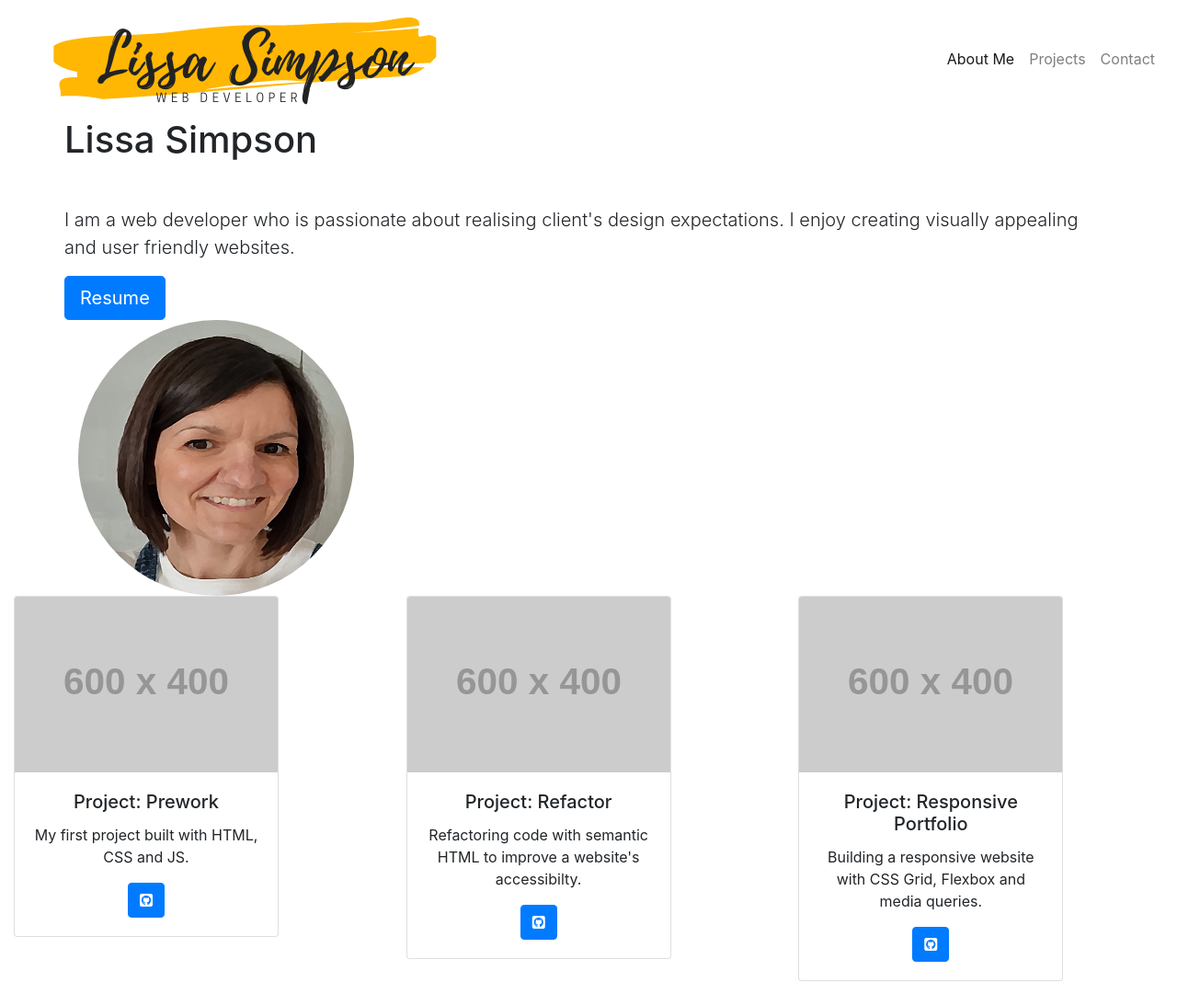
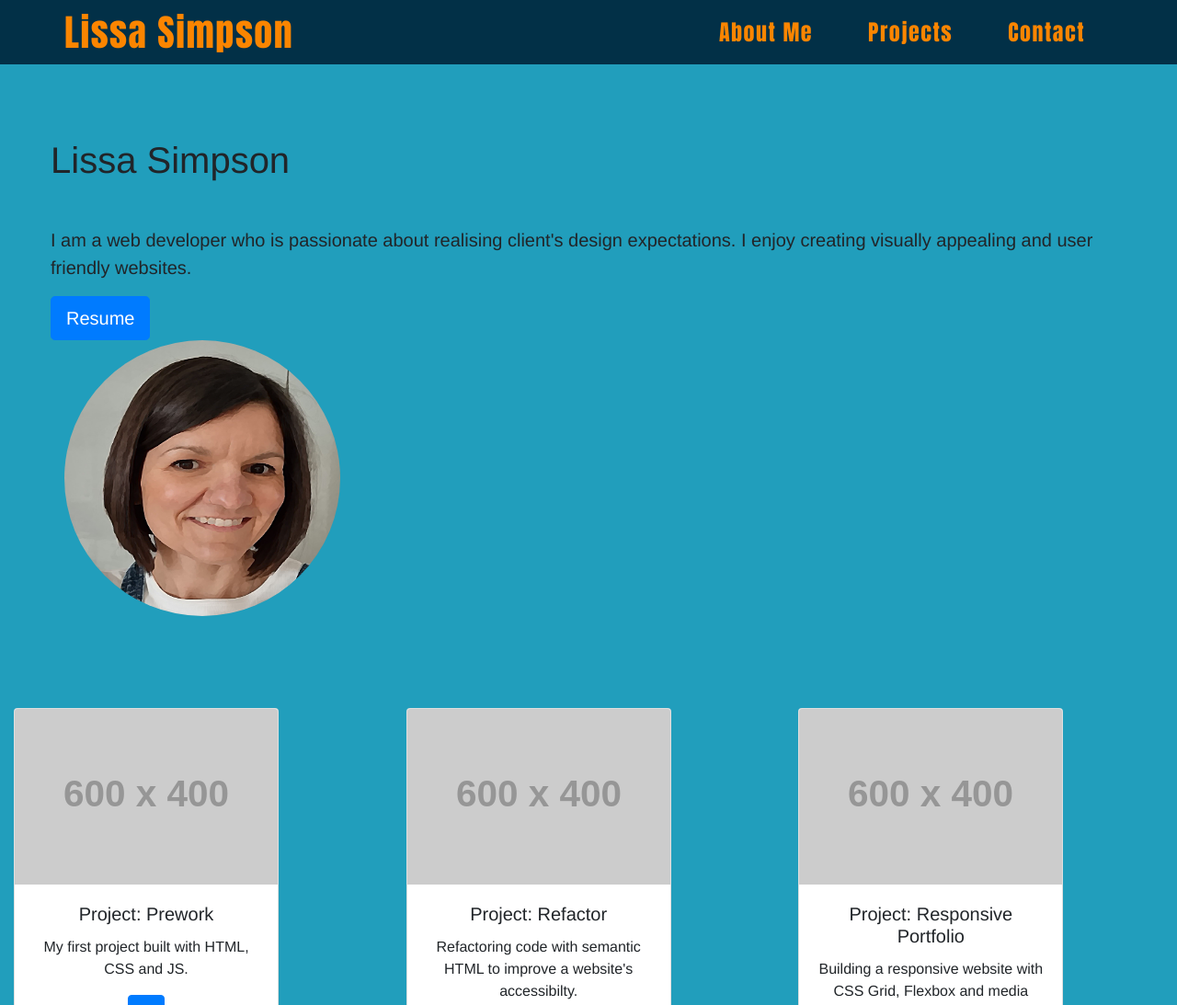
Before and after one commit to lissasimp/Bootstrap-Portfolio, a plain HTML site: page index.html in a window 1280 px wide. Shown: the top 1093 px of the page at 92% size. Before the commit the page ends 1067 px from the top, so only its background shows below. Drawn offline with nearby package versions, Linux system fonts and the light colour scheme; placeholder pictures from the web are drawn by us; a web font is replaced by a local one.

Commit message:
nav bar styled - colour, font, hover effects

```diff
--- a/CSS/style.css
+++ b/CSS/style.css
@@ -1,25 +1,81 @@
-/* Give the body a width */
 
-#customNav {
-    /* position: fixed;
-    width: 100%; */
-    background-color: #8ecae6 !important;
-    /* background-size: cover; */
-    /* z-index: 10; */
+/* Global styles ============= */
+html,
+body {
+  width: 100%;
+  height: 100%;
+  background-color: #219ebc;
+}
+
+body {
+  font-family: 'Muli', 'Helvetica', 'Arial', 'sans-serif';
+}
+
+a {
+    color:#fb8500;
+}
+/* :root {
+    --darkblue #023047
+    --midblue #219ebc
+    --lightblue #8ecae6
+    --yellow #ffb703
+    --orange #fb8500
+} */
+
+/*Navigation Bar Styling*/
+
+.container {
+    padding: 0;
+}
+
+#mainNav {
+    position: fixed;
+    width: 100%;
+    background-color: #023047;
+    font-family:Arial, Helvetica, sans-serif ;
+    font-size: 18px;
+    font-weight: 200;
+    z-index: 10;
+}
+
+  #mainNav .navbar-brand {
+    color: #fb8500;
+    font-family: Impact, Haettenschweiler, 'Arial Narrow Bold', sans-serif;
+    font-weight: 200;
+    font-size: 2.5rem;
+    letter-spacing: 1.5px;
+
   }
   .navbar-nav {
-    margin-right: 0;
-    margin-left: 0 !important;
-  }
-  .navbar-brand img {
-    padding-right: 15px;
-    width: 65px;
+    margin-left: auto;
+    margin-right: 0 !important;
   }
 
+  #mainNav .navbar-toggler {
+    font-size: 12px;
+    padding: 8px 10px;
+    color: white;
+  }
 
-  .nav-item {
-    /* margin: 0px 15px; */
+  #mainNav .navbar-nav > li > a {
+    font-size: 1.5rem;
+    letter-spacing: 1.5px;
+    font-family: Impact, Haettenschweiler, 'Arial Narrow Bold', sans-serif;
+    color: #fb8500;
+    padding: 0 30px;
   }
-  .customNav a {
 
+/* Change the color of links on hover */
+nav a:hover {
+    background-color:transparent;
+    color:black;
+}
+
+  /*Hero*/
+  header.masthead {
+    position: relative;
+    width: 100%;
+    padding-top: 150px;
+    padding-bottom: 100px;
+    color: var(--midblue)
   }
--- a/index.html
+++ b/index.html
@@ -10,7 +10,7 @@
     <link rel="stylesheet" href="https://stackpath.bootstrapcdn.com/bootstrap/4.3.1/css/bootstrap.min.css"
         integrity="sha384-ggOyR0iXCbMQv3Xipma34MD+dH/1fQ784/j6cY/iJTQUOhcWr7x9JvoRxT2MZw1T" crossorigin="anonymous">
     <link href="https://fonts.googleapis.com/css?family=Anton%7CJura&display=swap" rel="stylesheet">
-    <link rel="stylesheet" href="css/index.css">
+    <link rel="stylesheet" href="./CSS/style.css">
 
     <!-- Custom fonts for this template -->
     <script src="https://kit.fontawesome.com/7d9236351f.js" crossorigin="anonymous" rel="stylesheet"></script>
@@ -19,27 +19,36 @@
     <link href="https://fonts.googleapis.com/css?family=Catamaran:100,200,300,400,500,600,700,800,900" rel="stylesheet">
     <link href="https://fonts.googleapis.com/css?family=Muli" rel="stylesheet">
 
+    <title>Lissa Simpson | Web Developer</title>
+    <link rel="shortcut icon" href="/favicon.ico">
+
+</head>
+
+<body id="top">
+
     <!--NavBar-->
     <!--Links to rest of page-->
-    <nav class="navbar navbar-expand-lg navbar-light" id="customNav">
-        <a class="navbar-brand" href="#"><img src="./Images/Logos/Lissa Simpson Logo Yellow.png"></a>
-        <button class="navbar-toggler" type="button" data-toggle="collapse" data-target="#navbarNav"
-            aria-controls="navbarNav" aria-expanded="false" aria-label="Toggle navigation">
+    <nav class="navbar navbar-expand-lg navbar-light fixed-top py-lg-0" id="mainNav">
+        <div class="container">
+        <a class="navbar-brand">Lissa Simpson</a>
+        <button class="navbar-toggler" type="button" data-toggle="collapse" data-target="#navbarResponsive"
+            aria-controls="navbarResponsive" aria-expanded="false" aria-label="Toggle navigation">
             <span class="navbar-toggler-icon"></span>
         </button>
-        <div class="collapse navbar-collapse" id="navbarNav">
+        <div class="collapse navbar-collapse" id="navbarResponsive">
             <ul class="navbar-nav ml-auto">
-                <li class="nav-item active">
-                    <a class="nav-link" href="#aboutMe">About Me<span class="sr-only">(current)</span></a>
+                <li class="nav-item">
+                    <a class="nav-link js-scroll-trigger" href="#aboutMe">About Me<span class="sr-only">(current)</span></a>
                 </li>
                 <li class="nav-item">
-                    <a class="nav-link" href="#projects">Projects</a>
+                    <a class="nav-link js-scroll-trigger" href="#projects">Projects</a>
                 </li>
                 <li class="nav-item">
-                    <a class="nav-link" href="#contact">Contact</a>
+                    <a class="nav-link js-scroll-trigger" href="#contact">Contact</a>
                 </li>
             </ul>
         </div>
+    </div>
     </nav>
     <!--End NavBar-->
 
```
Also changed, not shown: Images/Logos/Capture.PNG (added), Images/favicon.ico.ico (added).
